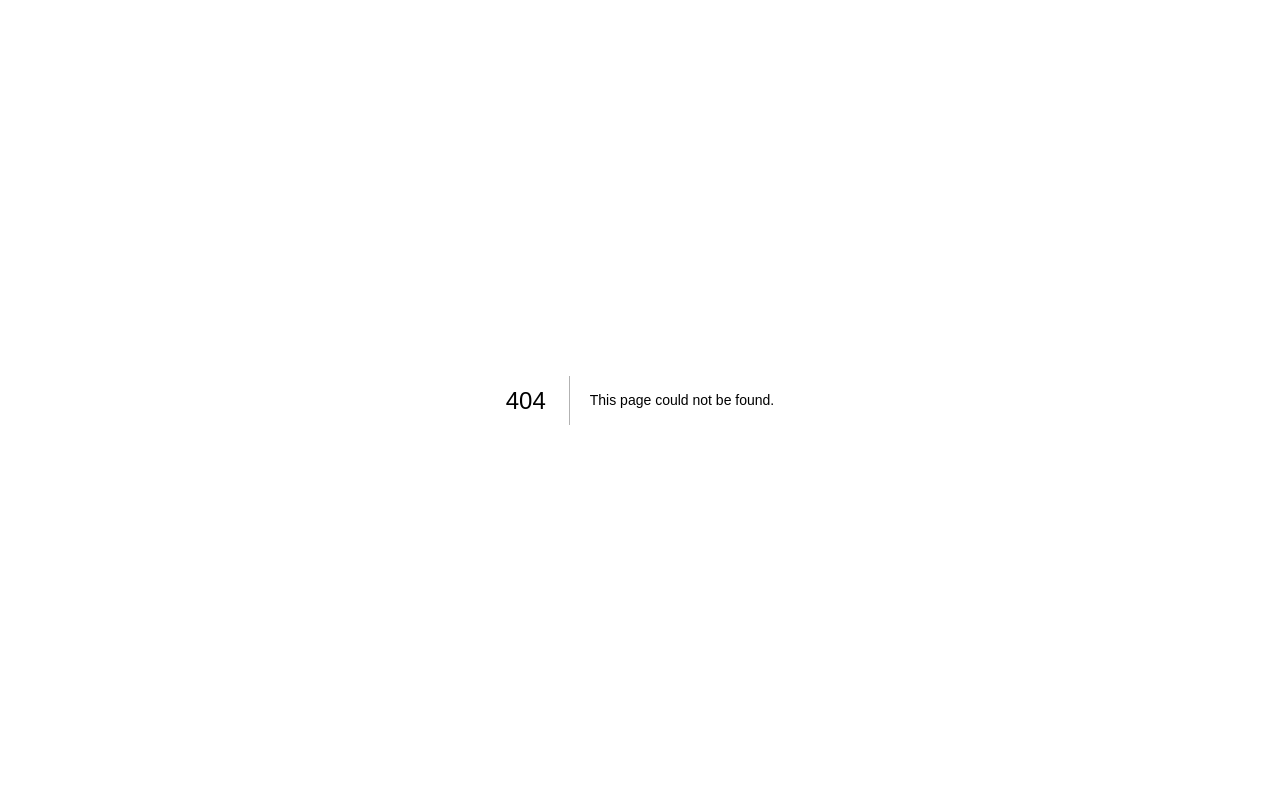
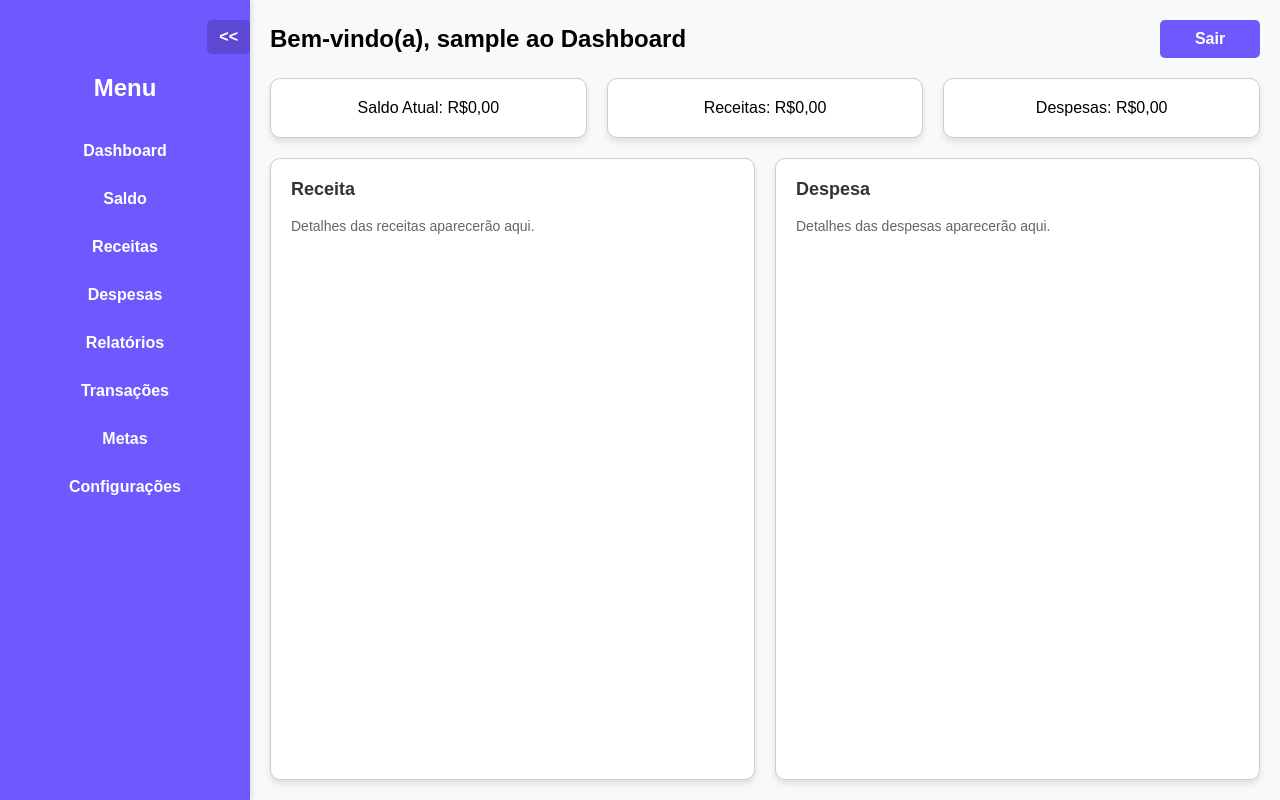
Before and after one commit to unb-mds/2024-2-SuaFinanca, a Next.js app in the folder frontend/: page /dashboard in a window 1280 px wide. Before the commit this address had no page. Built offline with nearby package versions, Linux system fonts and the light colour scheme; sample sign-in values are in the browser's storage.

Commit message:
feat(frontend): add the dashboard
refs #25

```diff
--- /dev/null
+++ b/frontend/app/dashboard/dashboard.css
@@ -0,0 +1,198 @@
+/* Estilos gerais da Dashboard */
+.dashboard-container {
+  display: flex;
+  height: 100vh;
+  width: 100vw;
+  background-color: #f8f9fa;
+  overflow: hidden;
+}
+
+/* Menu Lateral */
+.sidebar {
+  background-color: #6e59ff;
+  color: #fff;
+  display: flex;
+  flex-direction: column;
+  align-items: center;
+  height: 100%;
+  padding: 20px 0;
+  box-shadow: 2px 0 5px rgba(0, 0, 0, 0.1);
+  transition: width 0.3s ease;
+  width: 250px;
+  flex-shrink: 0;
+  box-sizing: border-box;
+}
+
+.sidebar.closed {
+  width: 60px;
+}
+
+.menu-content {
+  display: flex;
+  flex-direction: column;
+  align-items: center;
+  overflow: hidden;
+  flex-grow: 1;
+}
+
+.menu-content h2 {
+  display: block;
+  transition: opacity 0.3s ease;
+  opacity: 1;
+}
+
+.sidebar.closed .menu-content h2 {
+  opacity: 0;
+  display: none;
+}
+
+.sidebar ul {
+  list-style: none;
+  padding: 0;
+  margin: 20px 0;
+  width: 100%;
+  text-align: center;
+}
+
+.sidebar ul li {
+  margin: 10px 0;
+}
+
+.sidebar ul li a {
+  color: #fff;
+  text-decoration: none;
+  font-size: 16px;
+  font-weight: bold;
+  display: block;
+  padding: 10px;
+  border-radius: 8px;
+  transition: background-color 0.3s;
+}
+
+.sidebar ul li a:hover {
+  background-color: #5c48d3;
+}
+
+/* Botão de abrir/fechar */
+.toggle-button {
+  background-color: #5c48d3;
+  border: none;
+  color: #fff;
+  cursor: pointer;
+  font-size: 16px;
+  font-weight: bold;
+  border-radius: 5px;
+  padding: 8px 12px;
+  margin-bottom: 20px;
+  transition: background-color 0.3s;
+  align-self: flex-end;
+}
+
+.toggle-button:hover {
+  background-color: #4a3ba6;
+}
+
+/* Conteúdo Principal */
+.main-content {
+  flex-grow: 1;
+  display: flex;
+  flex-direction: column;
+  padding: 20px;
+  overflow-y: auto;
+  box-sizing: border-box;
+}
+
+.main-header {
+  display: flex;
+  justify-content: space-between;
+  align-items: center;
+  margin-bottom: 20px;
+}
+
+/* Botão de sair */
+.main-header button {
+  background-color: #6e59ff;
+  color: #fff;
+  border: none;
+  border-radius: 5px;
+  padding: 10px 20px;
+  font-size: 16px;
+  font-weight: bold;
+  cursor: pointer;
+  transition: background-color 0.3s, transform 0.2s;
+  min-width: 100px;
+  text-align: center;
+}
+
+.main-header button:hover {
+  background-color: #5c48d3;
+  transform: scale(1.05);
+}
+
+.main-header button:active {
+  background-color: #4a3ba6;
+  transform: scale(0.95);
+}
+
+.main-header button:focus {
+  outline: none;
+}
+
+/* Cards */
+.card-container {
+  display: flex;
+  justify-content: space-between;
+  gap: 20px;
+  margin-bottom: 20px;
+  flex-wrap: wrap;
+}
+
+.card {
+  flex: 1;
+  background-color: #fff;
+  border: 1px solid #ccc;
+  border-radius: 10px;
+  padding: 20px;
+  text-align: center;
+  font-size: 16px;
+  box-shadow: 0 4px 6px rgba(0, 0, 0, 0.1);
+  cursor: pointer;
+  transition: transform 0.2s, box-shadow 0.2s;
+  min-width: 150px;
+}
+
+.card:hover {
+  transform: scale(1.05);
+  box-shadow: 0 6px 8px rgba(0, 0, 0, 0.2);
+}
+
+/* Seções */
+.sections {
+  display: flex;
+  gap: 20px;
+  flex: 1;
+  flex-wrap: wrap;
+}
+
+.section {
+  flex: 1;
+  background-color: #fff;
+  border: 1px solid #ccc;
+  border-radius: 10px;
+  padding: 20px;
+  box-shadow: 0 4px 6px rgba(0, 0, 0, 0.1);
+  overflow-y: auto;
+  min-width: 200px;
+}
+
+.section h3 {
+  margin-bottom: 15px;
+  font-size: 18px;
+  color: #333;
+}
+
+.section p {
+  color: #666;
+  font-size: 14px;
+  line-height: 1.6;
+}
--- /dev/null
+++ b/frontend/app/dashboard/page.tsx
@@ -0,0 +1,83 @@
+"use client";
+
+import { useEffect, useState } from "react";
+import { useRouter } from "next/navigation";
+import Link from "next/link";
+import "./dashboard.css";
+
+const Dashboard = () => {
+  const [isSidebarOpen, setIsSidebarOpen] = useState(true);
+  const [username, setUsername] = useState("");
+  const router = useRouter();
+
+  const toggleSidebar = () => {
+    setIsSidebarOpen(!isSidebarOpen);
+  };
+
+  const handleLogout = () => {
+    localStorage.removeItem("token");
+    localStorage.removeItem("username");
+    sessionStorage.clear();
+    router.push("/login");
+  };
+
+  useEffect(() => {
+    const storedUsername = localStorage.getItem("username");
+    console.log("Nome recuperado do localStorage:", storedUsername);
+
+    if (storedUsername) {
+      setUsername(storedUsername);
+    } else {
+      router.push("/login");
+    }
+  }, [router]);
+
+  return (
+    <div className="dashboard-container">
+      <aside className={`sidebar ${isSidebarOpen ? "open" : "closed"}`}>
+        <button className="toggle-button" onClick={toggleSidebar}>
+          {isSidebarOpen ? "<<" : ">>"}
+        </button>
+        <div className="menu-content">
+          {isSidebarOpen && <h2>Menu</h2>}
+          <ul>
+            <li><Link href="/dashboard">Dashboard</Link></li>
+            <li><Link href="/saldo">Saldo</Link></li>
+            <li><Link href="/receitas">Receitas</Link></li>
+            <li><Link href="/despesas">Despesas</Link></li>
+            <li><Link href="/relatorios">Relatórios</Link></li>
+            <li><Link href="/transacoes">Transações</Link></li>
+            <li><Link href="/metas">Metas</Link></li>
+            <li><Link href="/configuracoes">Configurações</Link></li>
+          </ul>
+        </div>
+      </aside>
+
+      <div className="main-content">
+        <header className="main-header">
+          <h2>Bem-vindo(a), {username} ao Dashboard</h2>
+          <button onClick={handleLogout}>Sair</button>
+        </header>
+
+        <div className="card-container">
+          <div className="card">Saldo Atual: R$0,00</div>
+          <div className="card">Receitas: R$0,00</div>
+          <div className="card">Despesas: R$0,00</div>
+        </div>
+
+        <div className="sections">
+          <div className="section">
+            <h3>Receita</h3>
+            <p>Detalhes das receitas aparecerão aqui.</p>
+          </div>
+          <div className="section">
+            <h3>Despesa</h3>
+            <p>Detalhes das despesas aparecerão aqui.</p>
+          </div>
+        </div>
+      </div>
+    </div>
+  );
+};
+
+export default Dashboard;
--- a/frontend/app/globals.css
+++ b/frontend/app/globals.css
@@ -1,13 +1,16 @@
+html, body {
+  height: 100%;
+  width: 100%; /* Adicionado para garantir que ocupe toda a largura */
+  margin: 0;
+  padding: 0;
+  box-sizing: border-box;
+}
+
 * {
   margin: 0;
   padding: 0;
   font-family: 'Arial', sans-serif;
   box-sizing: border-box;
-}
-
-html, body {
-  height: 100%;
-
 }
 
 .Home {
```
Also changed, not shown: frontend/app/login/page.tsx (+6 -5 lines), frontend/app/register/page.tsx (+9 -7 lines).
